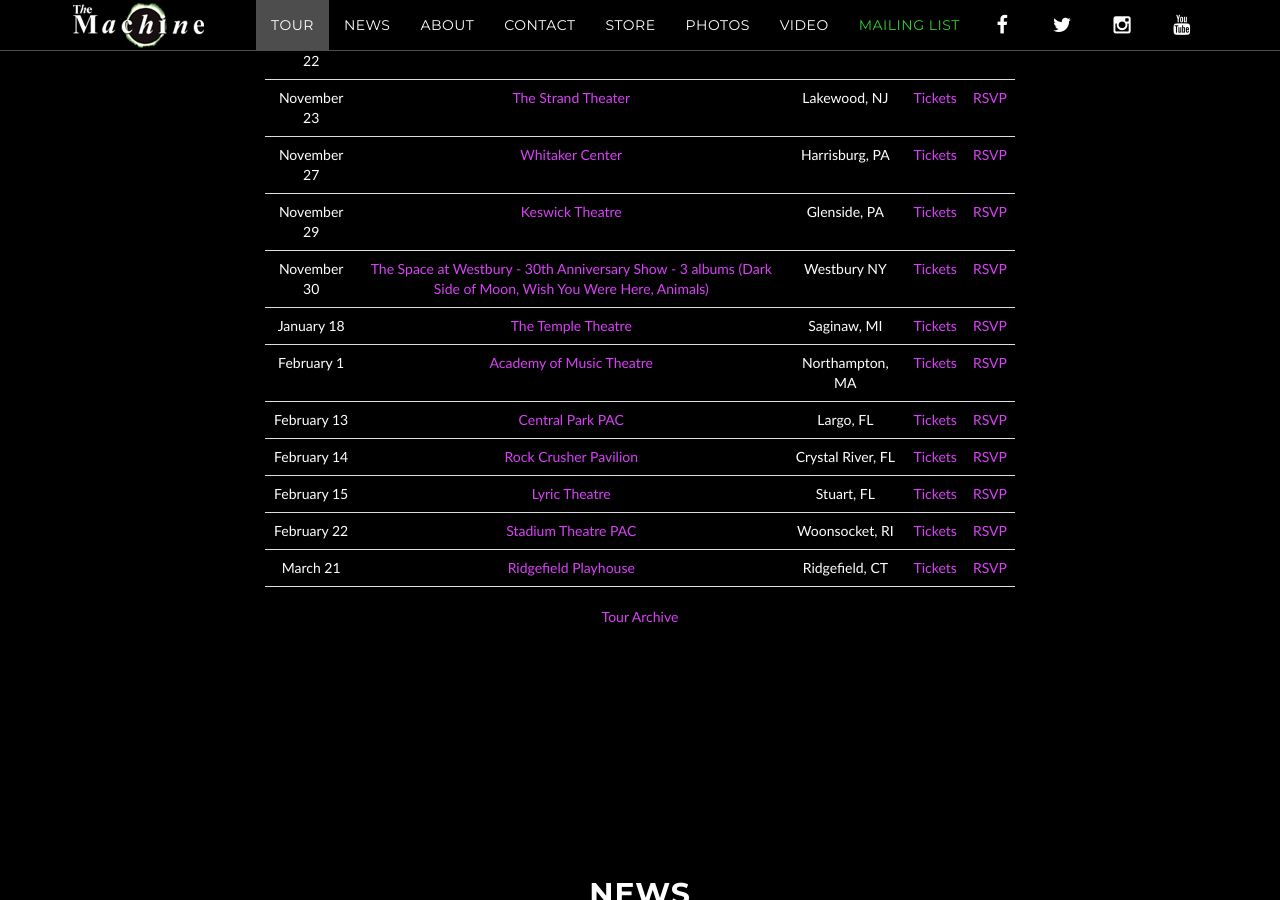
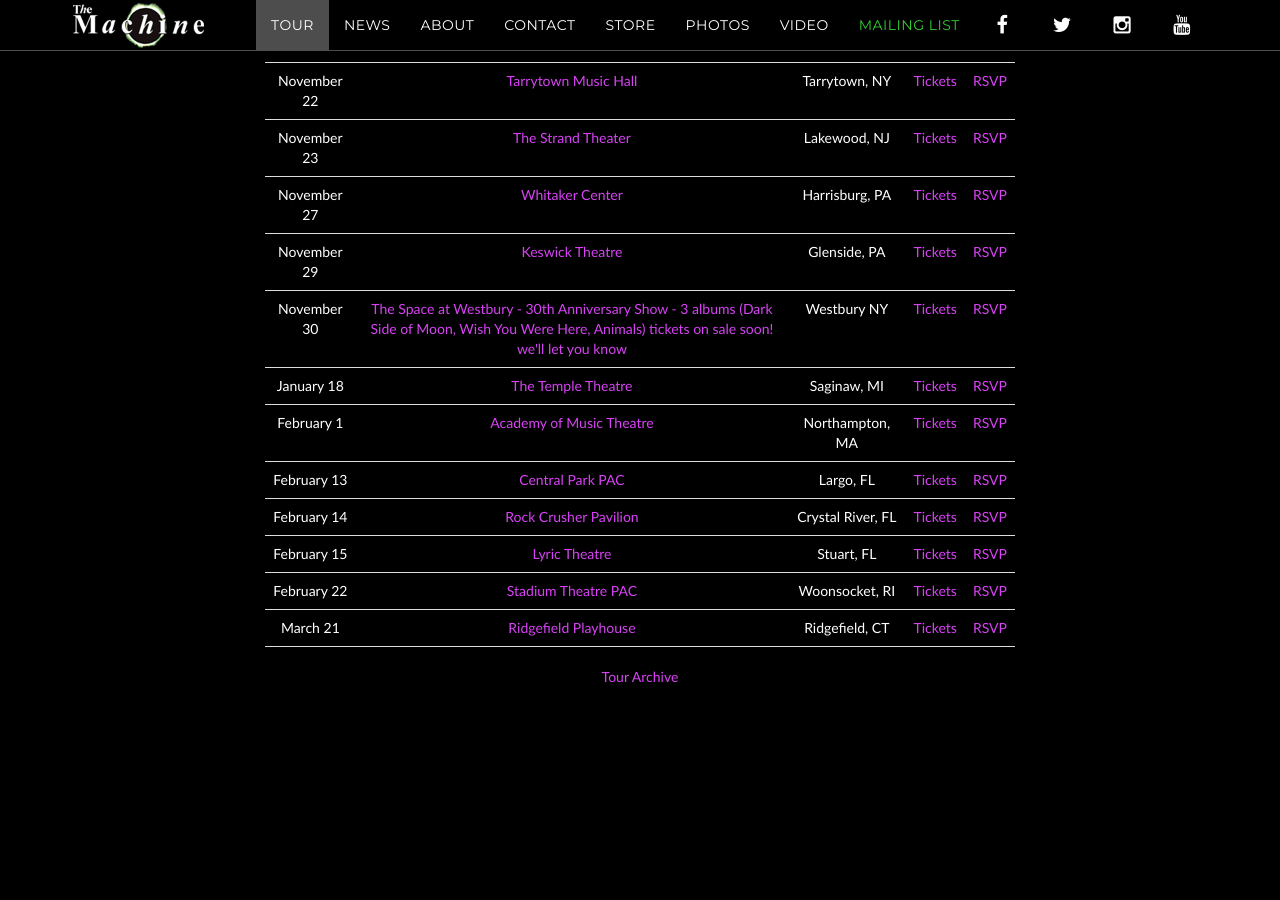
Before and after one commit to machineweb/machineweb.github.io, a Jekyll site: the page built from index.html, in a window 1280 px wide and 900 px high, scrolled down 1654 px. Built offline with Jekyll 4.4.1, drawn with Linux system fonts in a browser that asks for light colours; comment, search, counter and statistics services are not loaded.

Commit message:
Updated tour

```diff
--- a/_data/tour.yml
+++ b/_data/tour.yml
@@ -4043,7 +4043,7 @@
     order: "1584763200000"
 
   - date: "November 30 2019"
-    venue: "The Space at Westbury - 30th Anniversary Show - 3 albums (Dark Side of Moon, Wish You Were Here, Animals)"
+    venue: "The Space at Westbury - 30th Anniversary Show - 3 albums (Dark Side of Moon, Wish You Were Here, Animals) tickets on sale soon! we'll let you know"
     venue-url: "http://www.thespaceatwestbury.com/?page=shows"
     location: "Westbury NY"
     tickets-url: "On sale soon"
```
